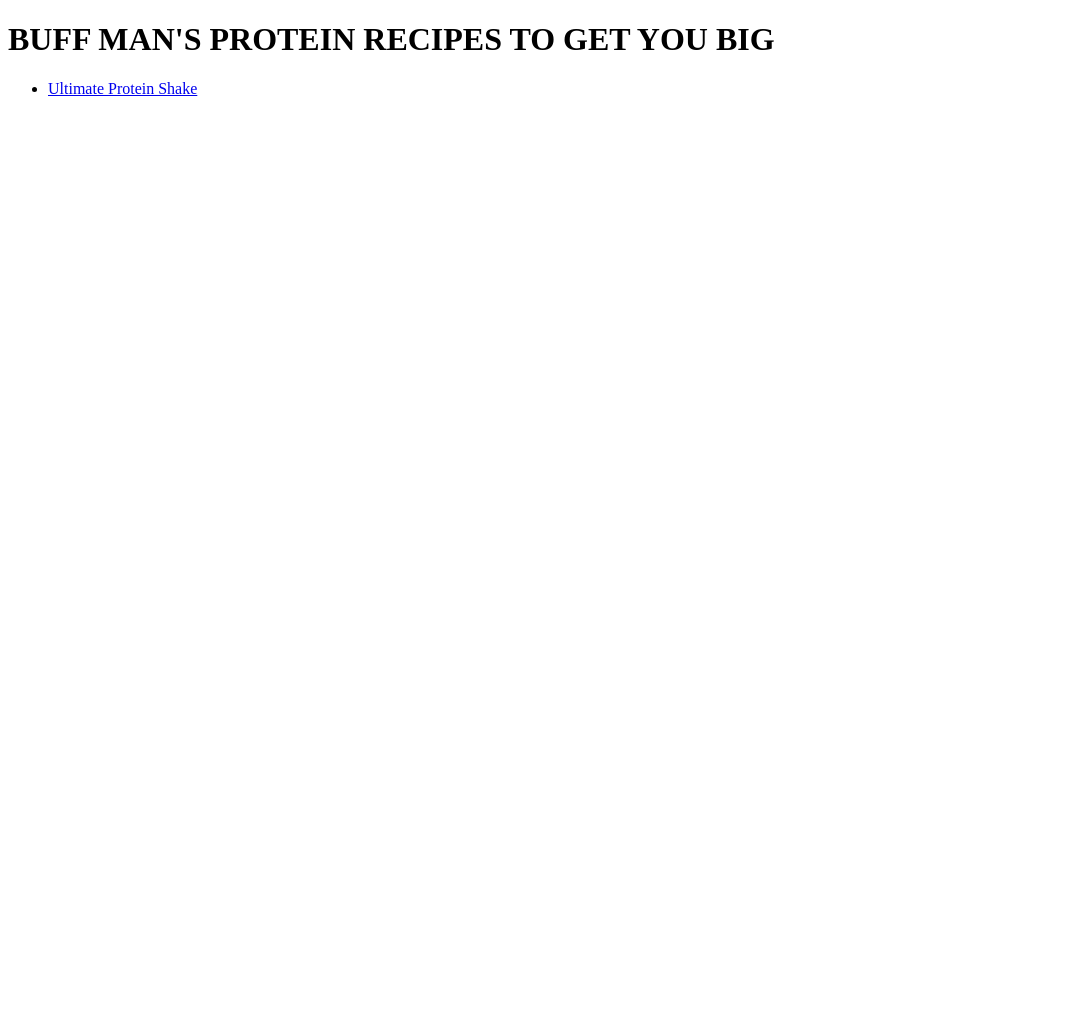
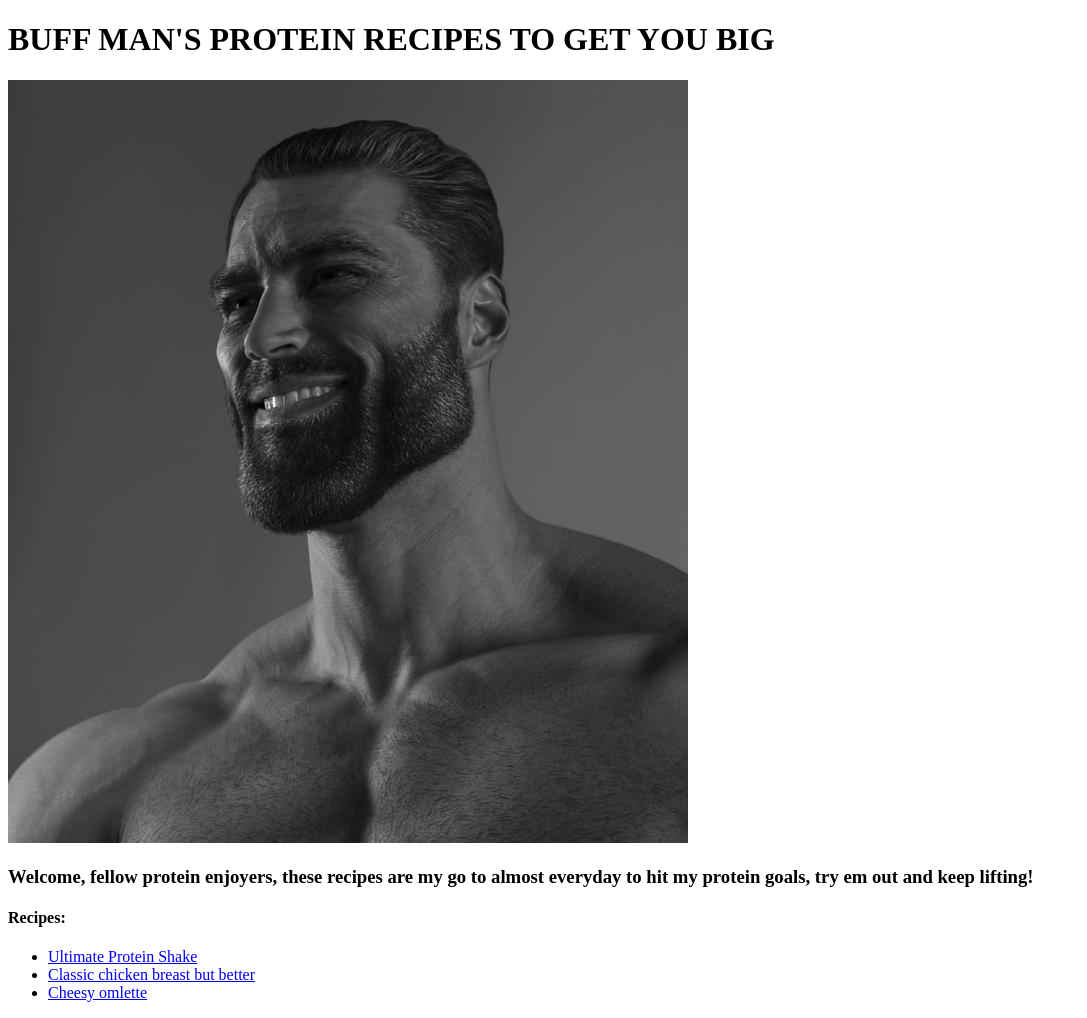
Before and after one commit to amrtarek97/odin-recipes, a plain HTML site: page index.html in a window 1280 px wide. Shown: the whole page, without its empty margins (0-1087 px from the left). Before the commit the page ends 800 px from the top, so only its background shows below. Drawn offline with Linux system fonts and the light colour scheme.

Commit message:
Update home page and create other recipe pages

```diff
--- a/index.html
+++ b/index.html
@@ -8,8 +8,13 @@
 </head>
 <body>
     <h1><strong>BUFF MAN'S PROTEIN RECIPES TO GET YOU BIG</strong></h1>
+    <img src="./images/chad.jpg" alt="muscular man">
+    <h3>Welcome, fellow protein enjoyers, these recipes are my go to almost everyday to hit my protein goals, try em out and keep lifting!</h3>
+    <h4>Recipes:</h4>
     <ul>
         <li><a href="./recipes/protein-shake.html">Ultimate Protein Shake</a></li>
+        <li><a href="./recipes/chicken.html">Classic chicken breast but better</a></li>
+        <li><a href="./recipes/omlette.html">Cheesy omlette</a></li>
     </ul>
 
 </body>
```
Also changed, not shown: images/chad.jpg (added), recipes/chicken.html (added), recipes/omlette.html (added).
